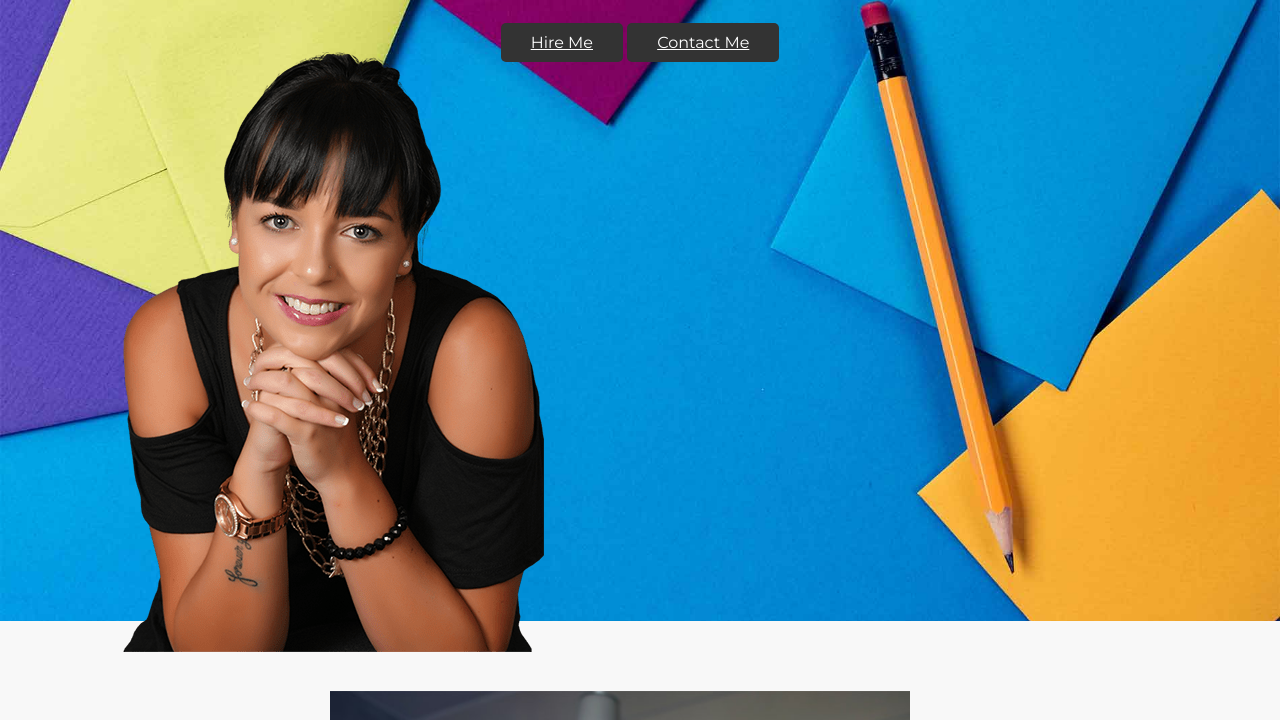
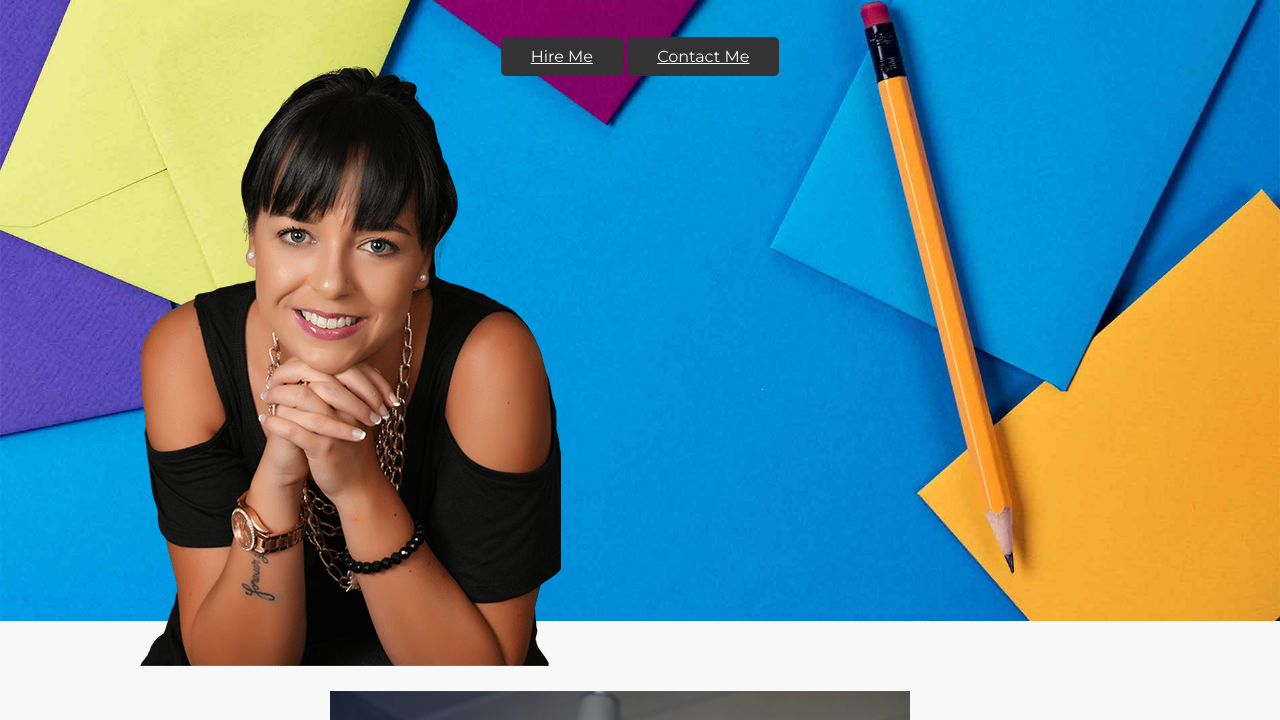
Before and after one commit to lauratorroella/Beauty_CSS_1, a plain HTML site: page index.html in a window 1280 px wide. Shown: the part 179-899 px from the top of the page. Drawn offline with Linux system fonts and the light colour scheme; files whose address does not match are found by name.

Commit message:
prova canvis

```diff
--- a/CSS/main.css
+++ b/CSS/main.css
@@ -79,7 +79,7 @@
     background-size: cover;
     background-position: center;
     height: 100vh;
-    padding: 100px 0;
+    padding: 100px ;
     display: flex;
     align-items: center;
     justify-content: center;
```
